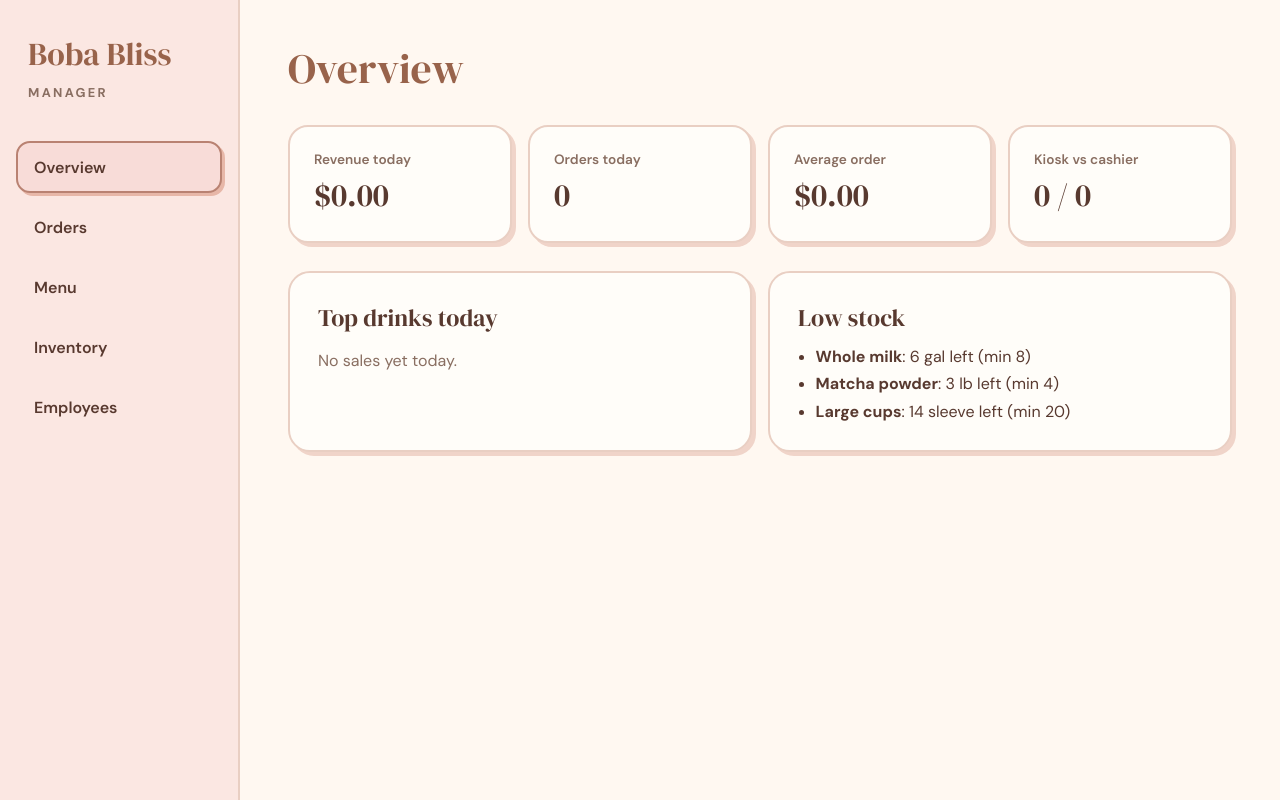
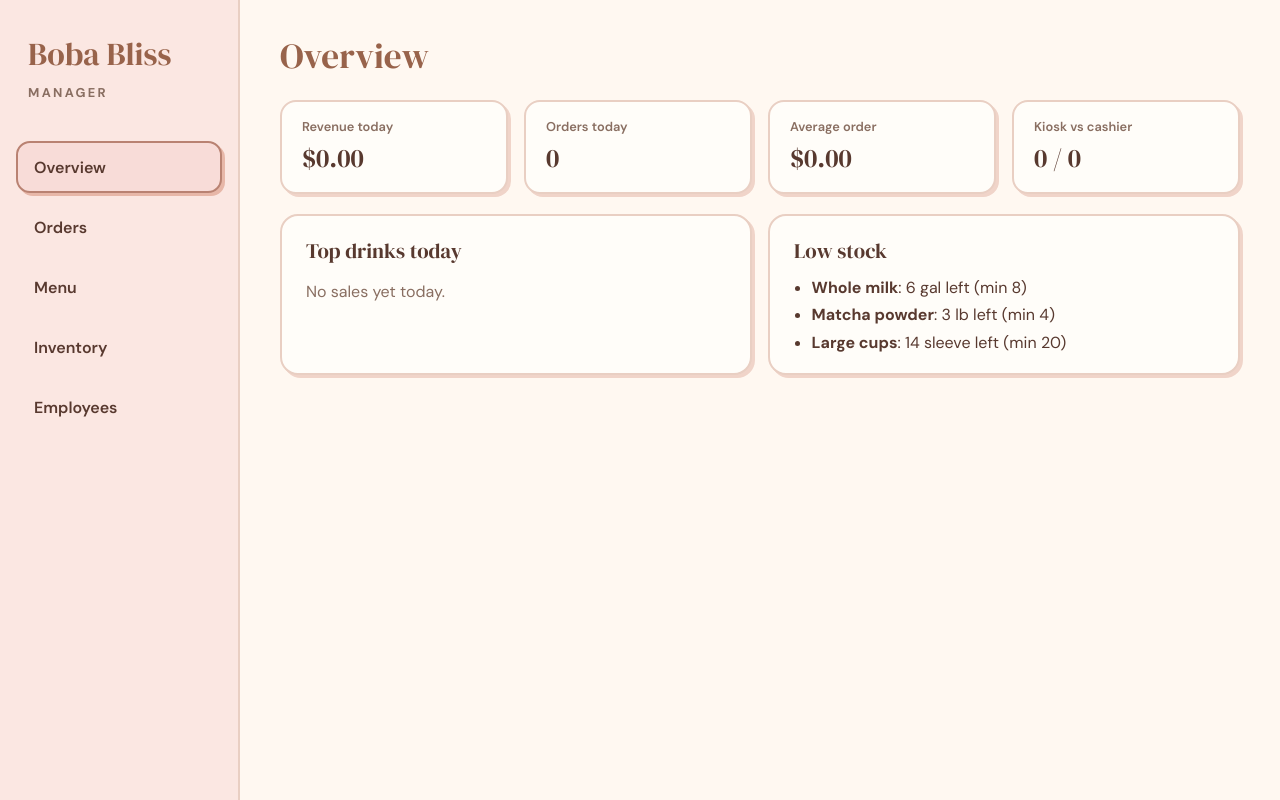
Before and after one commit to CSCE-331-Fall-2026-901-912/project3-Cone-Patel-Ravisankar-Sriramasubramanian-Tran, a React (Vite) app: page /manager in a window 1280 px wide. Built offline with nearby package versions, Linux system fonts and the light colour scheme.

Commit message:
Adjust manager dashboard cards size

```diff
--- a/src/styles.css
+++ b/src/styles.css
@@ -794,3 +794,47 @@ h1, h2, .hub-card-title {
     width: 100%;
   }
 }
+
+/* Manager Dashboard */
+
+.manager .manager-main {
+  padding: 2rem 2.5rem;
+  gap: 1.25rem;
+}
+
+.manager .manager-main h1 {
+  font-size: 2.2rem;
+}
+
+/* Smaller summary cards */
+.manager .stat {
+  padding: 1rem 1.25rem;
+  border-radius: 16px;
+  box-shadow: 3px 3px 0 #F0D4C9;
+}
+
+.manager .stat-label {
+  font-size: 0.8rem;
+}
+
+.manager .stat-value {
+  font-size: 1.65rem;
+}
+
+/* overview panels */
+.manager .panel {
+  padding: 1.25rem 1.5rem;
+  border-radius: 18px;
+  box-shadow: 3px 3px 0 #F0D4C9;
+}
+
+.manager .panel h2 {
+  font-size: 1.3rem;
+  margin-bottom: 0.75rem;
+}
+
+/* Reduce spacing between cards */
+.manager .stat-row,
+.manager .panel-row {
+  gap: 1rem;
+}
```
